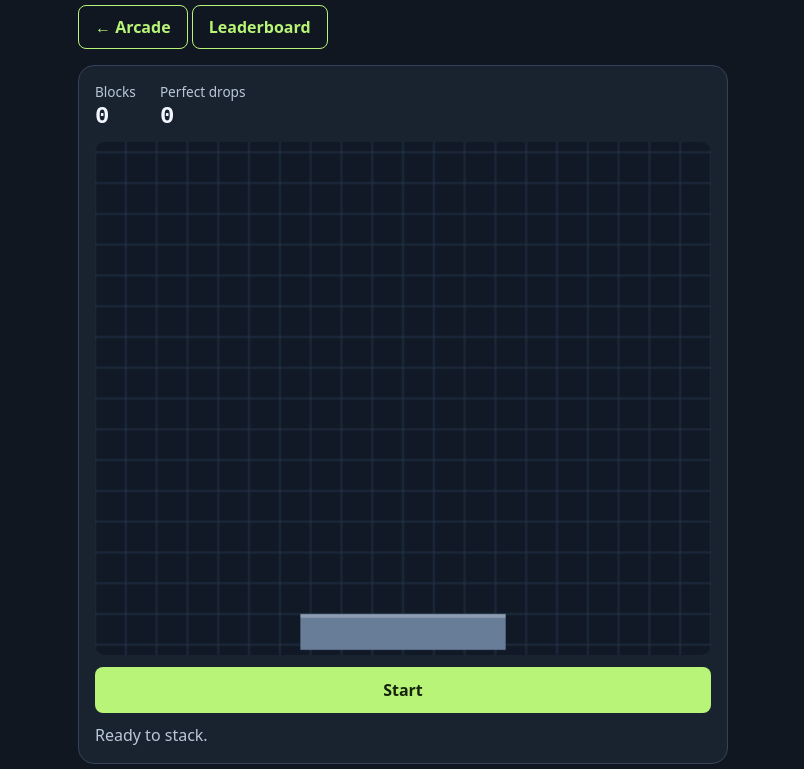
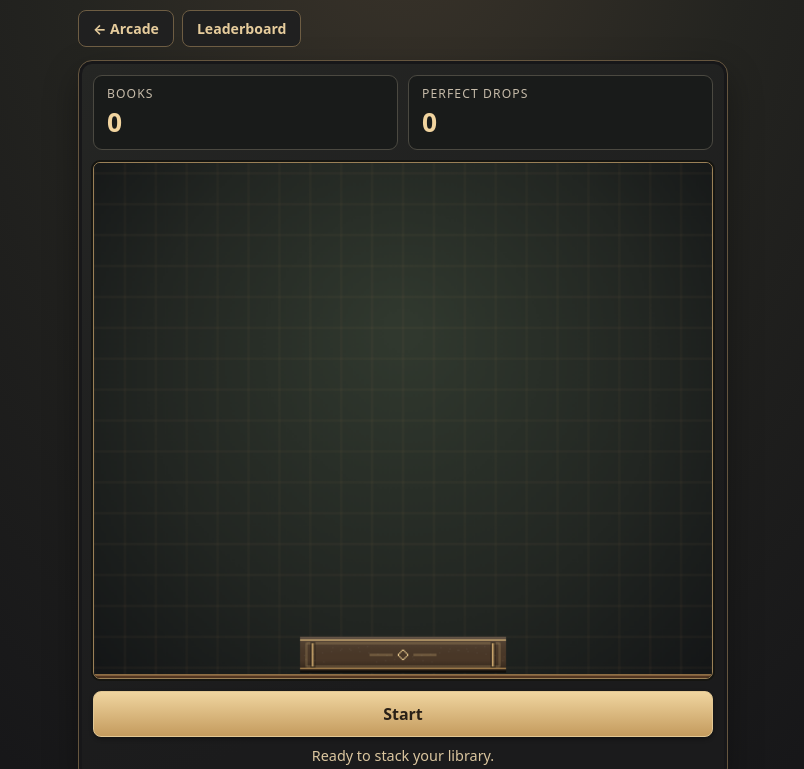
Before and after one commit to evenwave/arcade, a plain HTML site: page stack-shift/index.html in a window 1280 px wide. Shown: the part 159-928 px from the top of the page, without its empty margins (237-1041 px from the left). Drawn offline with Linux system fonts and the light colour scheme.

Commit message:
Retheme Tower Stack as Book Stack with original library book artwork

```diff
--- a/stack-shift/game.js
+++ b/stack-shift/game.js
@@ -6,7 +6,8 @@ const scoreLabel = document.querySelector('#score');
 const perfectLabel = document.querySelector('#perfect');
 const blockHeight = 30;
 const baseY = board.height - 32;
-const palette = ['#b7f477', '#79e3c4', '#6dcaf1', '#aab5ff', '#f4a6d8', '#ffce79'];
+// Original, procedurally drawn leather bindings; no imported artwork.
+const palette = ['#254c3b', '#652e35', '#263c54', '#69452d', '#3d334a', '#315553'];
 
 let phase = 'ready';
 let stack = [baseBlock()];
@@ -15,7 +16,7 @@ let perfectDrops = 0;
 let lastFrame;
 
 function baseBlock() {
-  return { x: 160, width: 160, color: '#677d98' };
+  return { x: 160, width: 160, color: '#493727' };
 }
 
 function spawnBlock() {
@@ -36,8 +37,8 @@ function start() {
   phase = 'playing';
   scoreLabel.textContent = '0';
   perfectLabel.textContent = '0';
-  status.textContent = 'Line up the block and drop it.';
-  action.textContent = 'Drop block';
+  status.textContent = 'Line up the book and drop it.';
+  action.textContent = 'Drop book';
   spawnBlock();
   draw();
 }
@@ -48,7 +49,7 @@ function finish() {
   const blocks = stack.length - 1;
   if (blocks > 0) saveScore({ blocks, perfect: perfectDrops });
   action.textContent = 'Play again';
-  status.textContent = 'Run over. ' + blocks + ' stacked, ' + perfectDrops + ' perfect.';
+  status.textContent = 'Run over. ' + blocks + ' books stacked, ' + perfectDrops + ' perfect.';
   draw();
 }
 
@@ -80,16 +81,82 @@ function play() {
   else start();
 }
 
+// The book artwork is clipped to the exact original collision rectangle.
+// Ornamentation scales down safely as the stack becomes narrower.
 function drawBlock(block, y) {
+  const x = block.x, w = block.width, h = blockHeight - 2;
+  if (w <= 0) return;
+  context.save();
+  context.beginPath();
+  context.rect(x, y, w, h);
+  context.clip();
+  const leather = context.createLinearGradient(0, y, 0, y + h);
+  leather.addColorStop(0, '#ffffff28');
+  leather.addColorStop(.16, '#ffffff0c');
+  leather.addColorStop(.65, '#00000000');
+  leather.addColorStop(1, '#00000065');
   context.fillStyle = block.color;
-  context.fillRect(block.x, y, block.width, blockHeight - 2);
-  context.fillStyle = '#ffffff40';
-  context.fillRect(block.x, y, block.width, 3);
+  context.fillRect(x, y, w, h);
+  context.fillStyle = leather;
+  context.fillRect(x, y, w, h);
+  // Raised cover edges and a warm brass outline.
+  context.fillStyle = '#100e0b';
+  context.fillRect(x, y + h - 2, w, 2);
+  context.fillStyle = '#d0af75';
+  context.fillRect(x, y + 2, w, 1);
+  context.fillStyle = '#a17e4c';
+  context.fillRect(x, y + h - 4, w, 1);
+  if (w >= 12) {
+    const inset = Math.min(5, w * .12);
+    context.strokeStyle = '#d3b47c88';
+    context.lineWidth = .8;
+    context.strokeRect(x + inset, y + 5, w - inset * 2, h - 10);
+  }
+  if (w >= 32) {
+    // Gilt raised bands and an embossed central diamond on the spine.
+    const band = Math.min(9, w * .12);
+    for (const bx of [x + band, x + w - band - 2]) {
+      context.fillStyle = '#110c0a70';
+      context.fillRect(bx - 1, y + 4, 4, h - 8);
+      context.fillStyle = '#c7a36a';
+      context.fillRect(bx, y + 5, 1.5, h - 10);
+    }
+    const cx = x + w / 2, cy = y + h / 2;
+    context.strokeStyle = '#e4c58b';
+    context.lineWidth = 1;
+    context.beginPath();
+    context.moveTo(cx, cy - 4); context.lineTo(cx + 4, cy);
+    context.lineTo(cx, cy + 4); context.lineTo(cx - 4, cy);
+    context.closePath(); context.stroke();
+    if (w >= 60) {
+      const line = Math.min(18, w * .16);
+      context.fillStyle = '#bfa16d9c';
+      context.fillRect(cx - 8 - line, cy - .5, line, 1);
+      context.fillRect(cx + 8, cy - .5, line, 1);
+    }
+  }
+  // Fine, fixed leather grain; no random flicker during motion.
+  if (w >= 20) {
+    context.fillStyle = '#ffffff0c';
+    for (let i = 3; i < w - 2; i += 7) {
+      context.fillRect(x + i, y + 7 + (i * 11 % 13), 1, 1);
+      context.fillRect(x + i + 1, y + 8 + (i * 7 % 12), 1, 1);
+    }
+  }
+  context.restore();
 }
 
 function draw() {
   context.clearRect(0, 0, board.width, board.height);
-  context.strokeStyle = '#25354a';
+  const backdrop = context.createRadialGradient(240, 130, 15, 240, 180, 320);
+  backdrop.addColorStop(0, '#30382e');
+  backdrop.addColorStop(.6, '#222622');
+  backdrop.addColorStop(1, '#141617');
+  context.fillStyle = backdrop;
+  context.fillRect(0, 0, board.width, board.height);
+  // Restrained library panelling, rather than a busy scene behind the books.
+  context.strokeStyle = '#bca26e15';
+  context.lineWidth = 1;
   context.beginPath();
   for (let x = 0; x <= board.width; x += 24) {
     context.moveTo(x, 0);
@@ -100,6 +167,10 @@ function draw() {
     context.lineTo(board.width, y);
   }
   context.stroke();
+  context.fillStyle = '#513521';
+  context.fillRect(0, baseY + blockHeight - 1, board.width, 3);
+  context.fillStyle = '#b48a55';
+  context.fillRect(0, baseY + blockHeight - 1, board.width, 1);
 
   const movingY = baseY - Math.min(stack.length, 9) * blockHeight;
   const topY = movingY + blockHeight;
--- a/stack-shift/index.html
+++ b/stack-shift/index.html
@@ -3,27 +3,28 @@
 <head>
   <meta charset="utf-8">
   <meta name="viewport" content="width=device-width, initial-scale=1">
-  <title>Tower Stack</title>
-  <link rel="stylesheet" href="styles.css">
+  <title>Book Stack</title>
+  <link rel="stylesheet" href="styles.css?v=book1">
 </head>
 <body>
   <main class="game-page">
     <header>
-      <h1>Tower Stack</h1>
-      <p>Press Space or tap the board to stack a sliding block. Overhangs get trimmed.</p>
+      <div class="eyebrow">THE READING ROOM · TIMING &amp; PRECISION</div>
+      <h1>Book <span>Stack</span></h1>
+      <p>Press Space or tap the board to stack a sliding book. Align each book carefully; overhangs get trimmed.</p>
     </header>
-    <nav aria-label="Tower Stack pages"><a class="page-link" href="../">← Arcade</a> <a class="page-link" href="leaderboard.html">Leaderboard</a></nav>
-    <section class="panel" aria-label="Tower Stack game">
+    <nav aria-label="Book Stack pages"><a class="page-link" href="../">← Arcade</a> <a class="page-link" href="leaderboard.html?v=book1">Leaderboard</a></nav>
+    <section class="panel" aria-label="Book Stack game">
       <dl class="stats">
-        <div><dt>Blocks</dt><dd id="score">0</dd></div>
+        <div><dt>Books</dt><dd id="score">0</dd></div>
         <div><dt>Perfect drops</dt><dd id="perfect">0</dd></div>
       </dl>
-      <canvas id="board" width="480" height="400" aria-label="Tower Stack playfield"></canvas>
+      <canvas id="board" width="480" height="400" aria-label="Book Stack playfield"></canvas>
       <button id="action" type="button">Start</button>
-      <p id="status" role="status">Ready to stack.</p>
+      <p id="status" role="status">Ready to stack your library.</p>
     </section>
   </main>
   <script src="scores.js"></script>
-  <script src="game.js"></script>
+  <script src="game.js?v=book1"></script>
 </body>
 </html>
--- a/stack-shift/styles.css
+++ b/stack-shift/styles.css
@@ -1,38 +1,35 @@
 :root {
   color-scheme: dark;
-  font-family: system-ui, sans-serif;
-  background: #111720;
-  color: #f2f7ff;
+  font-family: system-ui, -apple-system, "Segoe UI", sans-serif;
+  background: #171719;
+  color: #f3ead8;
+  --gold: #d7b77f;
+  --muted: #c6bba9;
+  --border: #66563f;
 }
-
 * { box-sizing: border-box; }
-body { margin: 0; }
-main { max-width: 940px; margin: auto; padding: 28px 20px; }
-h1 { font-size: clamp(2.7rem, 8vw, 5rem); line-height: 1; margin: 0; letter-spacing: -.06em; }
-p { color: #bac7d8; line-height: 1.5; }
-.panel { background: #192330; border: 1px solid #344359; border-radius: 16px; padding: 16px; }
-.stats { display: flex; gap: 24px; margin: 0 0 12px; }
-.stats div { display: grid; gap: 2px; }
-dt { color: #bac7d8; font-size: .85rem; }
-dd { margin: 0; font: bold 1.5rem ui-monospace, monospace; }
-canvas { display: block; width: 100%; height: auto; background: #101925; border-radius: 10px; touch-action: manipulation; }
-button { margin-top: 12px; width: 100%; border: 0; border-radius: 8px; padding: 12px; background: #b7f477; color: #17230d; font: bold 1rem system-ui; cursor: pointer; touch-action: manipulation; }
-button:focus-visible { outline: 3px solid white; outline-offset: 3px; }
-#status { margin: 10px 0 0; }
+body { margin: 0; min-height: 100vh; background: radial-gradient(ellipse at 50% 0%, #3c352b 0%, #242420 38%, #171719 80%); }
+main { max-width: 690px; margin: auto; padding: 22px 20px 30px; }
+.eyebrow { color: var(--gold); font-size: .72rem; font-weight: 700; letter-spacing: .15em; margin-bottom: 8px; }
+h1 { font-family: Georgia, "Times New Roman", serif; font-size: clamp(2.65rem, 7vw, 4.1rem); line-height: 1; margin: 0; font-weight: 600; letter-spacing: -.035em; }
+h1 span { color: var(--gold); }
+p { color: var(--muted); line-height: 1.45; margin: 9px 0; }
+.panel { background: linear-gradient(155deg, #252624, #1b1b1c 75%); border: 1px solid var(--border); border-radius: 14px; padding: 14px; box-shadow: 0 14px 35px #0005, inset 0 0 0 3px #171719; }
+.stats { display: grid; grid-template-columns: 1fr 1fr; gap: 10px; margin: 0 0 12px; }
+.stats div { display: grid; gap: 2px; border: 1px solid #4b4941; border-radius: 9px; background: #191b1a; padding: 9px 13px; }
+dt { color: var(--muted); font-size: .76rem; text-transform: uppercase; letter-spacing: .09em; }
+dd { margin: 0; color: #f1d49f; font: 700 1.65rem system-ui, sans-serif; font-variant-numeric: tabular-nums; }
+canvas { display: block; width: 100%; height: auto; background: #171b19; border: 1px solid #9a8057; border-radius: 7px; box-shadow: 0 0 0 2px #151511, inset 0 0 16px #0008; touch-action: manipulation; }
+button { margin-top: 12px; width: 100%; border: 1px solid #e2c793; border-radius: 8px; padding: 11px; background: linear-gradient(#f0d5a0,#c49b5e); color: #292017; font: bold 1rem system-ui; cursor: pointer; touch-action: manipulation; box-shadow: 0 2px 4px #0005; }
+button:hover { filter: brightness(1.08); }
+button:focus-visible, .page-link:focus-visible { outline: 2px solid #ffdfaa; outline-offset: 3px; }
+#status { margin: 9px 0 0; text-align: center; min-height: 1.45em; color: #dbc69f; font-size: .9rem; }
 table { width: 100%; margin-top: 12px; border-collapse: collapse; text-align: right; font-variant-numeric: tabular-nums; }
-th, td { padding: 8px 4px; border-bottom: 1px solid #344359; }
+th, td { padding: 12px 8px; border-bottom: 1px solid #514637; }
+th { color: var(--gold); font-size: .8rem; text-transform: uppercase; letter-spacing: .06em; }
 th:first-child, td:first-child { text-align: left; }
-
-.game-page, .leaderboard-page { max-width: 690px; }
-nav { margin: 16px 0; }
-.page-link {
-  display: inline-block;
-  border: 1px solid #b7f477;
-  border-radius: 8px;
-  padding: 10px 16px;
-  color: #b7f477;
-  font-weight: bold;
-  text-decoration: none;
-}
-.page-link:hover { background: #253820; }
-.page-link:focus-visible { outline: 3px solid white; outline-offset: 3px; }
+nav { margin: 13px 0; display: flex; flex-wrap: wrap; gap: 8px; }
+.page-link { display: inline-block; border: 1px solid #6e5d43; border-radius: 8px; padding: 8px 14px; color: #e6cc9c; background: #202020; font-size: .88rem; font-weight: 650; text-decoration: none; }
+.page-link:hover { background: #354035; border-color: var(--gold); }
+@media (min-width: 650px) and (max-height: 850px) { .game-page { max-width: min(690px, max(470px, calc((100dvh - 280px) * 1.2 + 70px))); padding-top: 12px; } }
+@media (max-width: 500px) { main { padding: 16px 12px; } .panel { padding: 10px; } .stats div { padding: 7px 10px; } }
```
Also changed, not shown: index.html (+11 -10 lines), stack-shift/leaderboard.html (+6 -6 lines).
